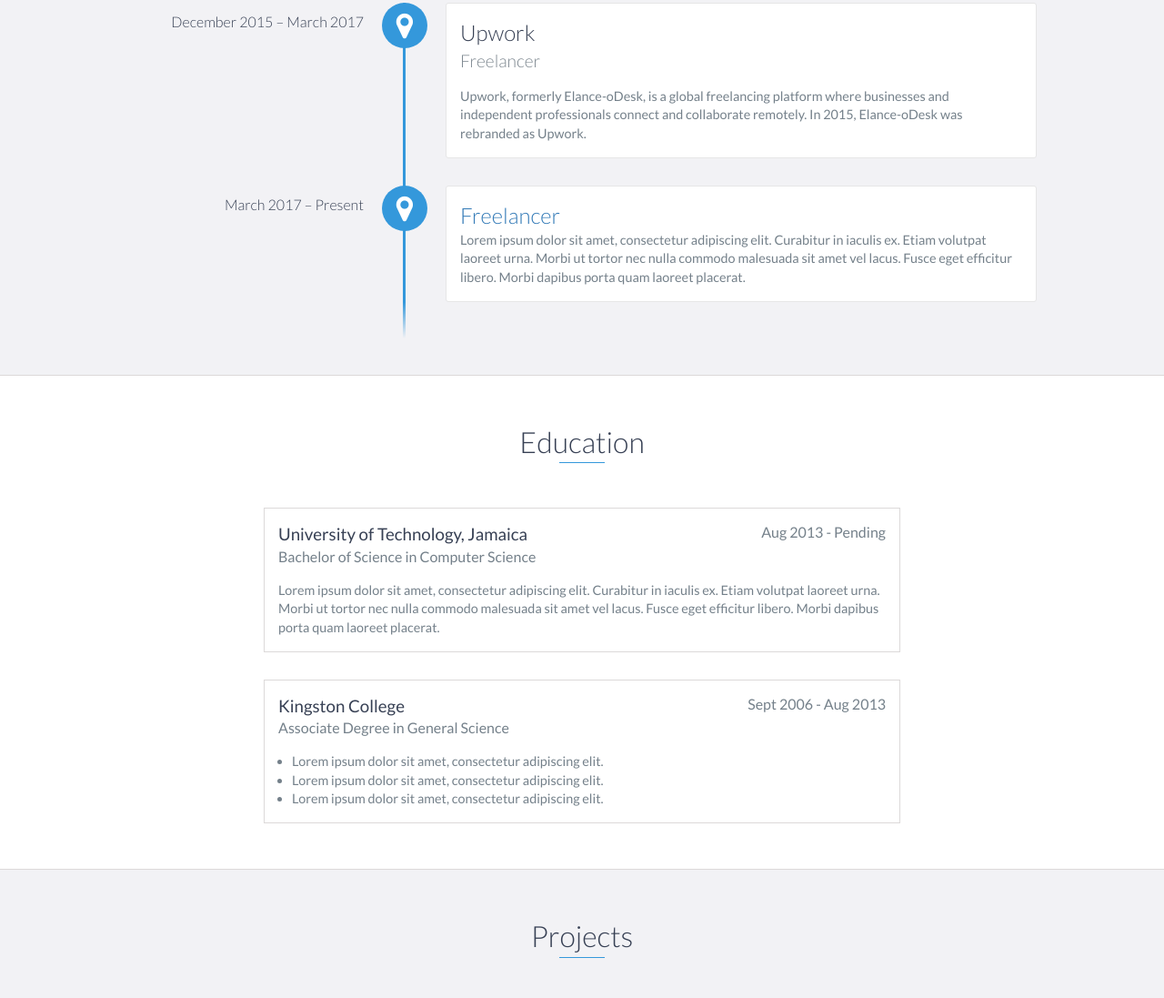
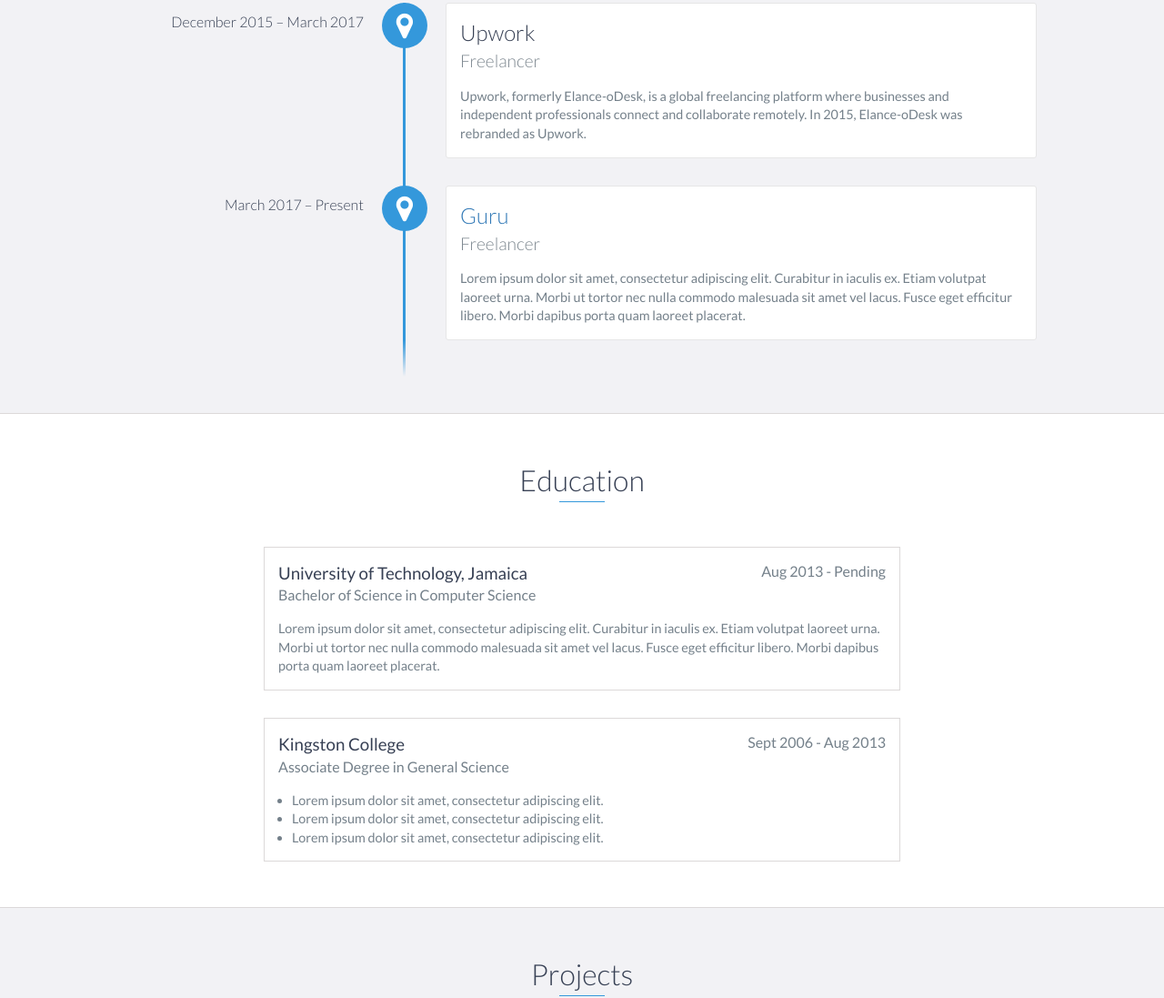
Before and after one commit to Quantum99/Quantum99.github.io, a website: page index.html in a window 1280 px wide. Shown: the part 1195-2292 px from the top of the page at 91% size. Drawn offline with nearby package versions, Linux system fonts and the light colour scheme.

Commit message:
Fix a little error

```diff
--- a/index.html
+++ b/index.html
@@ -97,17 +97,9 @@
                 </p>
             </div>
 
-           <!-- <div data-date="March 2017 – Present">
-                <h3>Peopleperhour</h3>
-                <h4>Freelancer</h4>
-                <p>
-                    PeoplePerHour is a UK-based company whose function is as an online platform giving businesses access to
-                    thousands of skilled freelance experts in hundreds of different fields.
-                </p>
-            </div>-->
 
             <div data-date="March 2017 – Present">
-                <h3><a href="https://www.guru.com/freelancers/michael-asphall" target="_blank>Guru</a></h3>
+                <h3><a href="https://www.guru.com/freelancers/michael-asphall" target="_blank">Guru</a></h3>
                 <h4>Freelancer</h4>
                 <p>
                     Lorem ipsum dolor sit amet, consectetur adipiscing elit. Curabitur in iaculis ex. Etiam volutpat laoreet urna. Morbi ut tortor nec nulla commodo malesuada sit amet vel lacus. Fusce eget efficitur libero. Morbi dapibus porta quam laoreet placerat.
```
